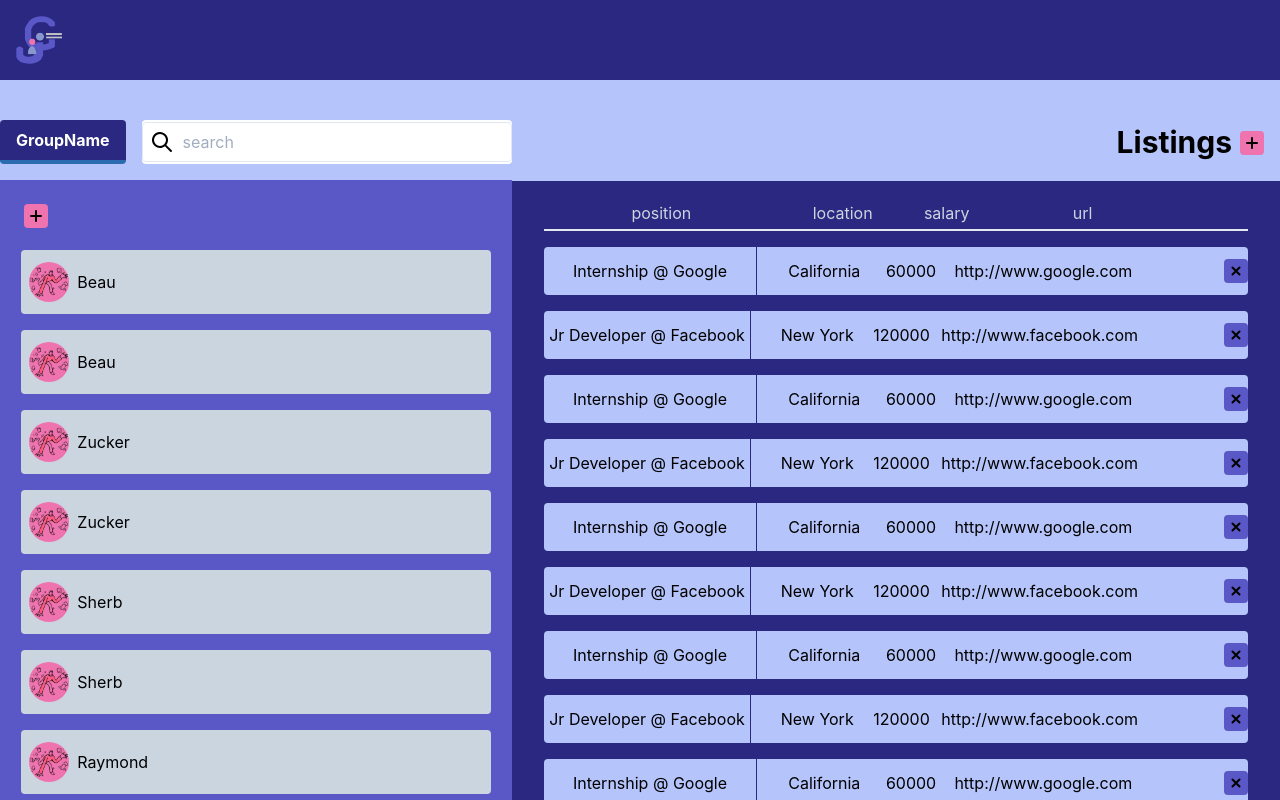
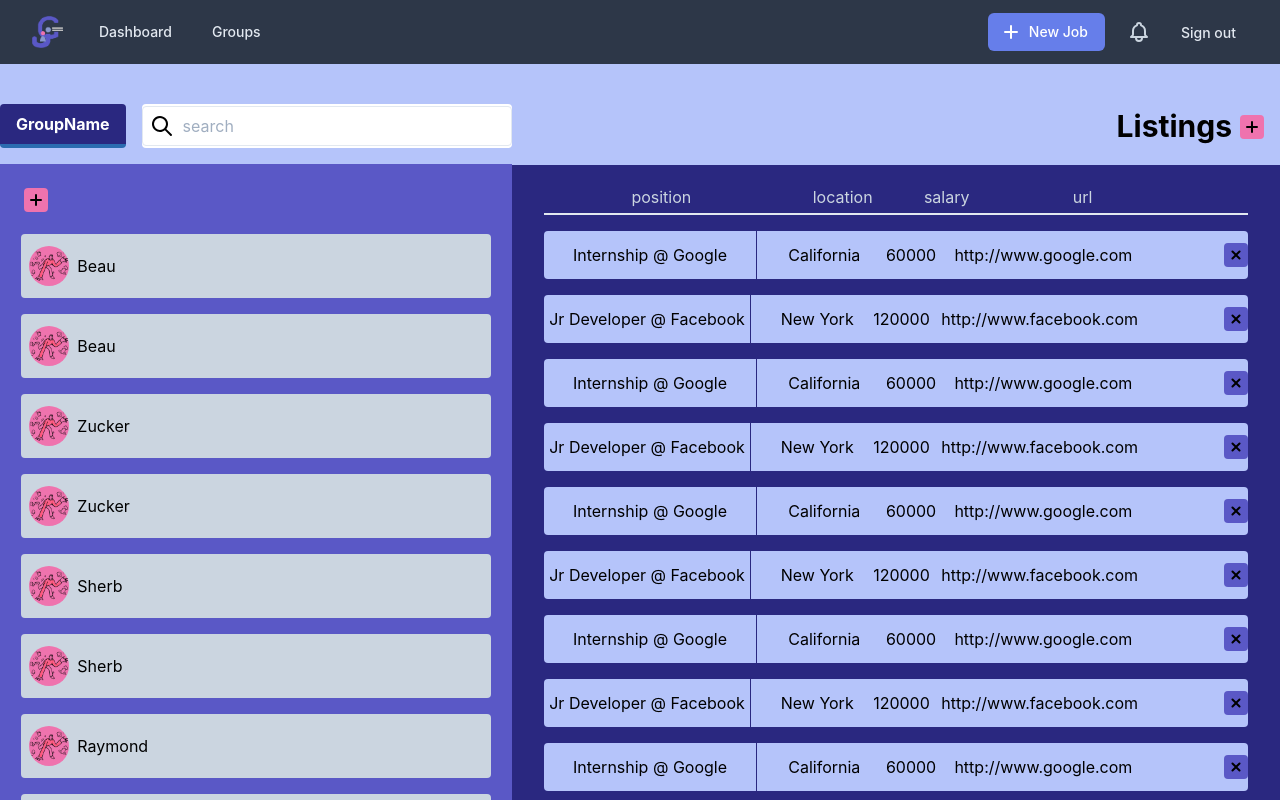
Before and after one commit to papertran/job-groups, a React (Create React App) app in the folder frontend/: page /Home in a window 1280 px wide. Shown: the top 800 px of the page. Built offline with nearby package versions, Linux system fonts and the light colour scheme.

Commit message:
refactored header

```diff
--- a/frontend/package.json
+++ b/frontend/package.json
@@ -2,6 +2,7 @@
     "name": "frontend",
     "version": "0.1.0",
     "private": true,
+    "proxy": "http://localhost:5000",
     "dependencies": {
         "@apollo/react-hooks": "^3.1.5",
         "@testing-library/jest-dom": "^4.2.4",
--- a/frontend/src/App.js
+++ b/frontend/src/App.js
@@ -2,16 +2,18 @@ import React from 'react';
 import { Route, Switch } from 'react-router-dom';
 import Login from './components/Login';
 import Home from './components/Home';
-import NotFound from './components/NotFound';
+import Header from './components/Header';
+// import NotFound from './components/NotFound';
 
 class App extends React.Component {
     render() {
         return (
             <>
+                <Header />
                 <Switch>
                     <Route exact path="/" component={Login} />
                     <Route path="/Home" component={Home} />
-                    <Route component={NotFound} />
+                    {/* <Route component={NotFound} /> */}
                 </Switch>
             </>
         );
--- a/frontend/src/components/Header.js
+++ b/frontend/src/components/Header.js
@@ -1,12 +1,183 @@
-import React from "react";
+import React, { useState } from 'react';
+import { Link } from 'react-router-dom';
 
-export const Header = () => {
-	return (
-		<>
-			<div className="flex justify-between w-full h-20 bg-darkpurple">
-				<img className="inline h-12 mt-4 ml-4" src={require('../images/Logo.png')} alt="idk"></img>
-				{/* <img className="inline rounded-full h-12 mt-4 mr-12" src={require('../logo.svg')} alt="idk"></img> */}
-			</div>
-		</>
-	);
+const Header = (props) => {
+    const [buttonOpen, setButtonOpen] = useState(false);
+    let isButtonOpen = buttonOpen ? 'block' : 'hidden';
+
+    return (
+        <nav className="bg-gray-800">
+            <div className="max-w-7xl mx-auto px-4 sm:px-6 lg:px-8">
+                <div className="flex justify-between h-16">
+                    <div className="flex">
+                        <div className="-ml-2 mr-2 flex items-center md:hidden">
+                            {/* <!-- Mobile menu button --> */}
+                            <button
+                                className="inline-flex items-center justify-center p-2 rounded-md text-gray-400 hover:text-white hover:bg-gray-700 focus:outline-none focus:bg-gray-700 focus:text-white transition duration-150 ease-in-out"
+                                aria-label="Main menu"
+                                aria-expanded="false"
+                                onClick={() => setButtonOpen(!buttonOpen)}
+                            >
+                                {/* <!-- Icon when menu is closed. --> */}
+                                {/* <!-- Menu open: "hidden", Menu closed: "block" --> */}
+                                <svg
+                                    className="block h-6 w-6"
+                                    fill="none"
+                                    viewBox="0 0 24 24"
+                                    stroke="currentColor"
+                                >
+                                    <path
+                                        stroke-linecap="round"
+                                        stroke-linejoin="round"
+                                        stroke-width="2"
+                                        d="M4 6h16M4 12h16M4 18h16"
+                                    />
+                                </svg>
+                                {/* <!-- Icon when menu is open. --> */}
+                                {/* <!-- Menu open: "block", Menu closed: "hidden" --> */}
+                                <svg
+                                    className="hidden h-6 w-6"
+                                    fill="none"
+                                    viewBox="0 0 24 24"
+                                    stroke="currentColor"
+                                >
+                                    <path
+                                        stroke-linecap="round"
+                                        stroke-linejoin="round"
+                                        stroke-width="2"
+                                        d="M6 18L18 6M6 6l12 12"
+                                    />
+                                </svg>
+                            </button>
+                        </div>
+                        <div className="flex-shrink-0 flex items-center">
+                            <img
+                                className="block lg:hidden h-8 w-auto"
+                                src={require('../images/Logo.png')}
+                                alt="Workflow logo"
+                            />
+                            <img
+                                className="hidden lg:block h-8 w-auto"
+                                src={require('../images/Logo.png')}
+                                alt="Job Groups logo"
+                            />
+                        </div>
+                        <div className="hidden md:ml-6 md:flex md:items-center">
+                            <Link
+                                to="/"
+                                className="px-3 py-2 rounded-md text-sm font-medium leading-5 text-gray-300 hover:text-white hover:bg-gray-700 transition duration-150 ease-in-out"
+                            >
+                                Dashboard
+                            </Link>
+                            <Link
+                                to="/"
+                                className="ml-4 px-3 py-2 rounded-md text-sm font-medium leading-5 text-gray-300 hover:text-white hover:bg-gray-700 focus:outline-none focus:text-white focus:bg-gray-700 transition duration-150 ease-in-out"
+                            >
+                                Groups
+                            </Link>
+                        </div>
+                    </div>
+                    <div className="flex items-center">
+                        <div className="flex-shrink-0">
+                            <span className="rounded-md shadow-sm">
+                                <button
+                                    type="button"
+                                    className="relative inline-flex items-center px-4 py-2 border border-transparent text-sm leading-5 font-medium rounded-md text-white bg-indigo-500 hover:bg-indigo-400 focus:outline-none focus:shadow-outline-indigo focus:border-indigo-600 active:bg-indigo-600 transition duration-150 ease-in-out"
+                                >
+                                    <svg
+                                        className="-ml-1 mr-2 h-5 w-5"
+                                        viewBox="0 0 20 20"
+                                        fill="currentColor"
+                                    >
+                                        <path
+                                            fill-rule="evenodd"
+                                            d="M10 3a1 1 0 011 1v5h5a1 1 0 110 2h-5v5a1 1 0 11-2 0v-5H4a1 1 0 110-2h5V4a1 1 0 011-1z"
+                                            clip-rule="evenodd"
+                                        />
+                                    </svg>
+                                    <span>New Job</span>
+                                </button>
+                            </span>
+                        </div>
+                        <div className="hidden md:ml-4 md:flex-shrink-0 md:flex md:items-center">
+                            <button
+                                className="p-1 border-2 border-transparent text-gray-400 rounded-full hover:text-gray-300 focus:outline-none focus:text-gray-500 focus:bg-gray-100 transition duration-150 ease-in-out"
+                                aria-label="Notifications"
+                            >
+                                <svg
+                                    className="h-6 w-6"
+                                    fill="none"
+                                    viewBox="0 0 24 24"
+                                    stroke="currentColor"
+                                >
+                                    <path
+                                        stroke-linecap="round"
+                                        stroke-linejoin="round"
+                                        stroke-width="2"
+                                        d="M15 17h5l-1.405-1.405A2.032 2.032 0 0118 14.158V11a6.002 6.002 0 00-4-5.659V5a2 2 0 10-4 0v.341C7.67 6.165 6 8.388 6 11v3.159c0 .538-.214 1.055-.595 1.436L4 17h5m6 0v1a3 3 0 11-6 0v-1m6 0H9"
+                                    />
+                                </svg>
+                            </button>
+
+                            {/* <!-- Profile dropdown --> */}
+                            <div className="ml-3 relative">
+                                {/* <!--
+									Profile dropdown panel, show/hide based on dropdown state.
+
+									Entering: "transition ease-out duration-200"
+										From: "transform opacity-0 scale-95"
+										To: "transform opacity-100 scale-100"
+									Leaving: "transition ease-in duration-75"
+										From: "transform opacity-100 scale-100"
+										To: "transform opacity-0 scale-95"
+									--> */}
+
+                                <Link
+                                    to="/"
+                                    className="px-3 py-2 rounded-md text-sm font-medium leading-5 text-gray-300 hover:text-white hover:bg-gray-700 transition duration-150 ease-in-out"
+                                    role="menuitem"
+                                >
+                                    Sign out
+                                </Link>
+                            </div>
+                        </div>
+                    </div>
+                </div>
+            </div>
+
+            {/* <!--
+				Mobile menu, toggle classes based on menu state.
+
+				Menu open: "block", Menu closed: "hidden"
+			--> */}
+            <div className={`${isButtonOpen} md:hidden`}>
+                <div className="px-2 pt-2 pb-3 sm:px-3">
+                    <Link
+                        to="/"
+                        className="mt-1 block px-3 py-2 rounded-md text-base font-medium text-gray-300 hover:text-white hover:bg-gray-700 focus:outline-none focus:text-white focus:bg-gray-700 transition duration-150 ease-in-out"
+                    >
+                        Dashboard
+                    </Link>
+                    <Link
+                        to="/"
+                        className="mt-1 block px-3 py-2 rounded-md text-base font-medium text-gray-300 hover:text-white hover:bg-gray-700 focus:outline-none focus:text-white focus:bg-gray-700 transition duration-150 ease-in-out"
+                    >
+                        Groups
+                    </Link>
+                </div>
+                <div className="pt-4 pb-3 border-t border-gray-700">
+                    <div className="mt-3 px-2 sm:px-3">
+                        <Link
+                            to="/"
+                            className="mt-1 block px-3 py-2 rounded-md text-base font-medium text-gray-400 hover:text-white hover:bg-gray-700 focus:outline-none focus:text-white focus:bg-gray-700 transition duration-150 ease-in-out"
+                        >
+                            Sign out
+                        </Link>
+                    </div>
+                </div>
+            </div>
+        </nav>
+    );
 };
+
+export default Header;
--- a/frontend/src/components/Home.js
+++ b/frontend/src/components/Home.js
@@ -1,6 +1,5 @@
 import React from 'react';
 import user from './data/user.json';
-import { Header } from './Header';
 import Group from './Group';
 import UserList from './UserList';
 import JobList from './JobList';
@@ -12,7 +11,6 @@ class Home extends React.Component {
 
         return (
             <>
-                <Header />
                 <div className="flex h-screen">
                     <div className="bg-secpurple w-2/5">
                         <Group />
--- a/frontend/src/components/Login.js
+++ b/frontend/src/components/Login.js
@@ -46,13 +46,12 @@ class Login extends React.Component {
 
                     <div className="flex justify-center items-center bg-secpurple w-2/5 h-full">
                         <div className="flex inline w-3/4 pt-10">
-                            <button
-                                onClick={(event) => console.log(event)}
+                            <a
                                 className="w-20 h-8 bg-mainpink hover:bg-secpurple text-white rounded"
-                                type="button"
+                                href="http://localhost:5000/auth/google"
                             >
                                 Login with Google
-                            </button>
+                            </a>
                         </div>
                     </div>
                 </div>
```
